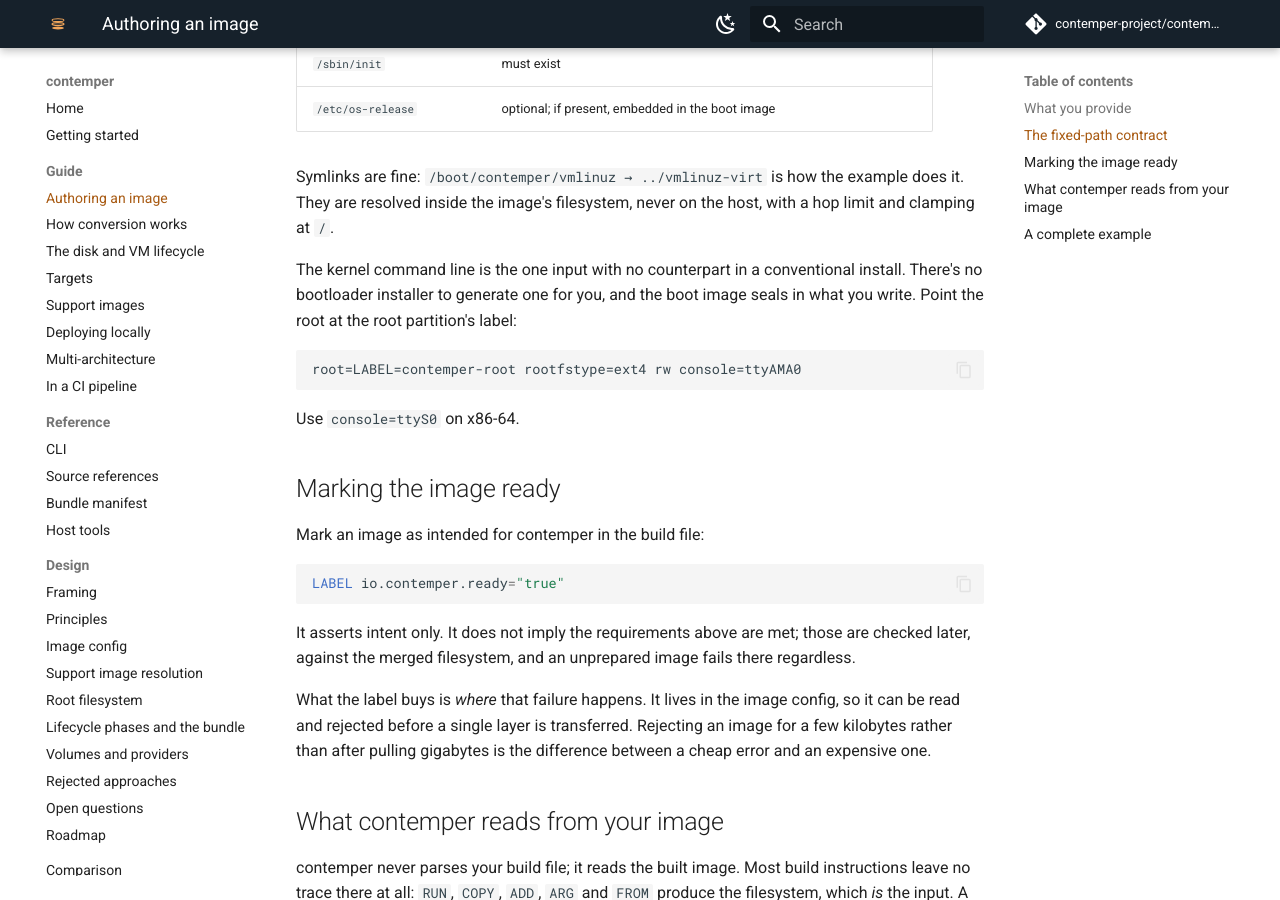
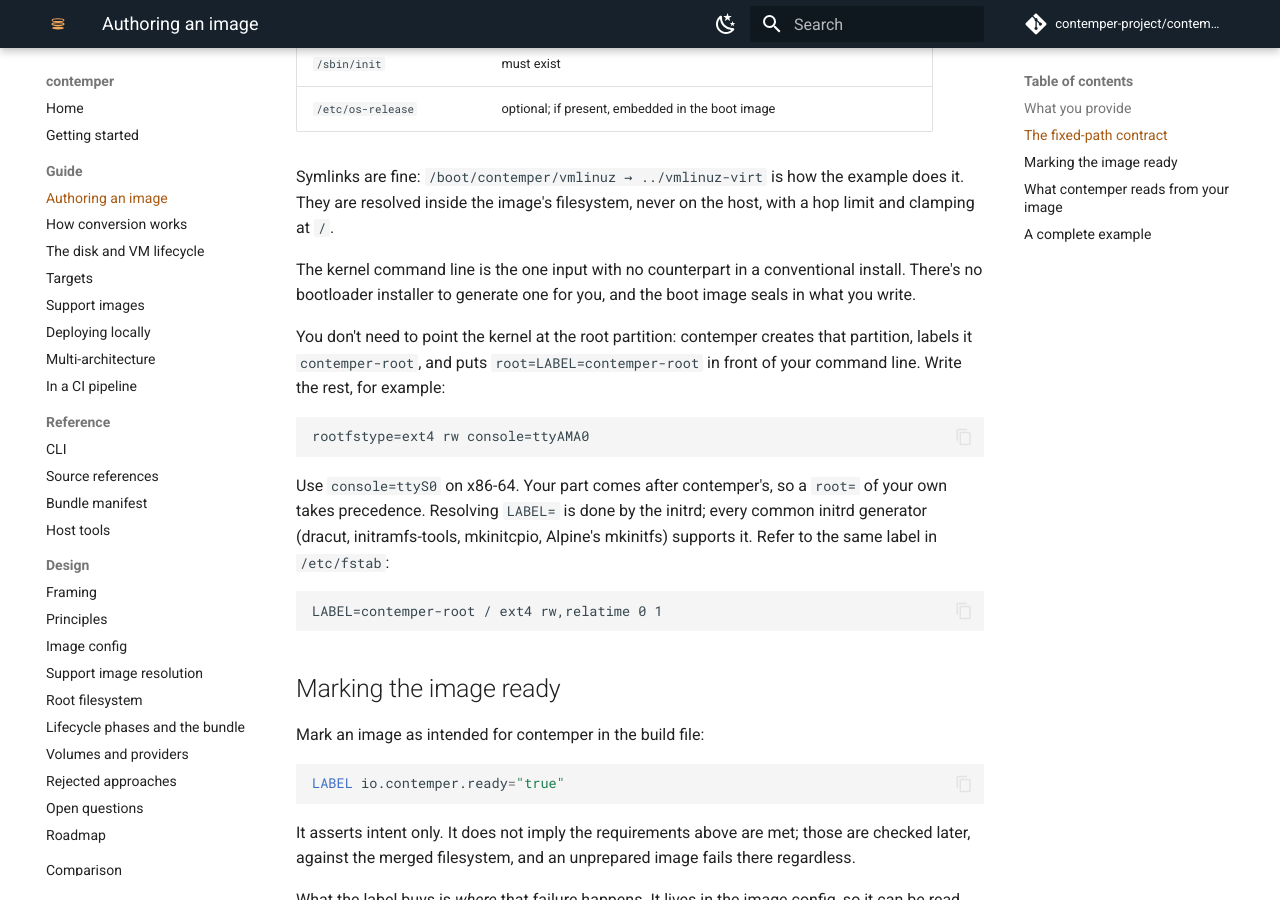
Before and after one commit to DarkressX/contemper, an MkDocs documentation site: the page built from docs/guide/authoring.md, in a window 1280 px wide and 900 px high, scrolled down 1122 px. Built offline with MkDocs 1.6.1 and Material for MkDocs 9.7.7, drawn with Linux system fonts in a browser that asks for light colours; comment, search, counter and statistics services are not loaded.

Commit message:
Prepend root=LABEL=contemper-root to the kernel command line
contemper creates the root partition and chooses its label, so it now
supplies the matching root= itself instead of every image having to
repeat it. The UKI's command line is `root=LABEL=contemper-root`
followed by the image's /boot/contemper/cmdline. The image's part comes
last, so a root= of its own still takes precedence (the kernel and the
common initramfs implementations use the last occurrence).

The label is now the RootLabel constant. convert's progress output shows
the resulting kernel command line under the cmdline check. The example
image and the docs drop root= from the image's command line.

Co-Authored-By: Claude Opus 5.5 <noreply@anthropic.com>

````diff
--- a/docs/guide/authoring.md
+++ b/docs/guide/authoring.md
@@ -53,14 +53,26 @@ never on the host, with a hop limit and clamping at `/`.
 
 The kernel command line is the one input with no counterpart in a
 conventional install. There's no bootloader installer to generate one
-for you, and the boot image seals in what you write. Point the root at
-the root partition's label:
+for you, and the boot image seals in what you write.
+
+You don't need to point the kernel at the root partition: contemper
+creates that partition, labels it `contemper-root`, and puts
+`root=LABEL=contemper-root` in front of your command line. Write the
+rest, for example:
 
 ```text
-root=LABEL=contemper-root rootfstype=ext4 rw console=ttyAMA0
+rootfstype=ext4 rw console=ttyAMA0
 ```
 
-Use `console=ttyS0` on x86-64.
+Use `console=ttyS0` on x86-64. Your part comes after contemper's, so a
+`root=` of your own takes precedence. Resolving `LABEL=` is done by the
+initrd; every common initrd generator (dracut, initramfs-tools,
+mkinitcpio, Alpine's mkinitfs) supports it. Refer to the same label in
+`/etc/fstab`:
+
+```text
+LABEL=contemper-root / ext4 rw,relatime 0 1
+```
 
 ## Marking the image ready
 
````
Also changed, not shown: docs/guide/disk.md (+4 -0 lines), 4 other files.
